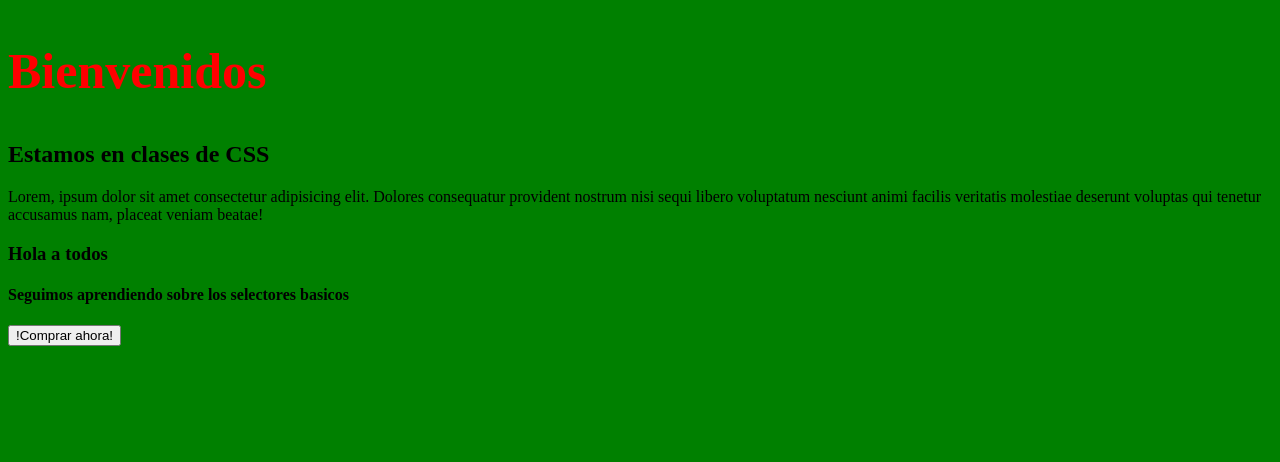
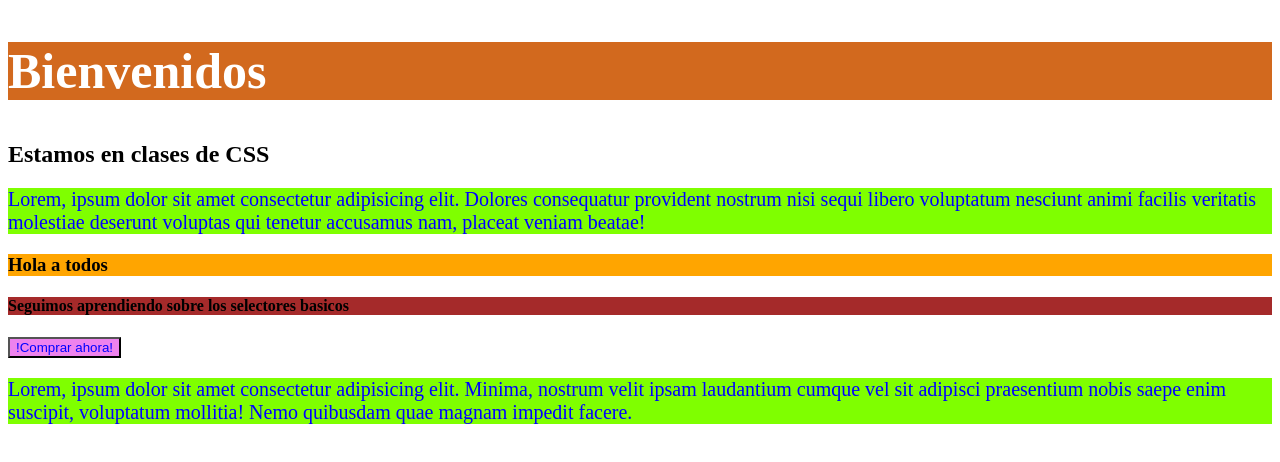
Before and after one commit to ThynTaN/bootcamp-frontend-python-lmv, a plain HTML site: page semana02/dia01-01-css/index.html in a window 1280 px wide. Drawn offline with Linux system fonts and the light colour scheme.

Commit message:
semana02, dia01, css

```diff
--- a/semana02/dia01-01-css/estilos.css
+++ b/semana02/dia01-01-css/estilos.css
@@ -1,3 +1,28 @@
-body {
+/*body {
     background-color: green;
+}*/
+p {
+    color: blue;
+    background-color: chartreuse;
+    font-size: 20px;
 }
+/* TODO: Añadan un background a la etiqueta h1 y cambien su tamaño a 50px*/
+h1 {
+    background-color: chocolate;
+    color: blue;
+    font-size: 50px;
+}
+h3 {
+    background-color: orange;
+
+}
+#estado {
+    background-color: brown;
+}
+.btn {
+    background-color: violet;
+}
+.texto-resaltado {
+    color: blue;
+
+}
--- a/semana02/dia01-01-css/index.html
+++ b/semana02/dia01-01-css/index.html
@@ -6,7 +6,7 @@
     <title>CSS</title>
     <style>
         body {
-            background-color: black;
+            /*background-color: black;*/
         }
         </style>
     <link rel="stylesheet" href="estilos.css">
@@ -14,7 +14,7 @@
 </head>
 <body>
     <section>
-        <h1 style="color: red;font-size: 50px;">Bienvenidos</h1>
+        <h1 style="color: white;">Bienvenidos</h1>
         <h2>Estamos en clases de CSS</h2>
         <P>Lorem, ipsum dolor sit amet consectetur adipisicing elit. Dolores consequatur provident nostrum nisi sequi libero voluptatum nesciunt animi facilis veritatis molestiae deserunt voluptas qui tenetur accusamus nam, placeat veniam beatae!</P>
 
@@ -23,6 +23,7 @@
         <h3>Hola a todos</h3>
         <h4 id="estado">Seguimos aprendiendo sobre los selectores basicos</h4>
         <button class="btn texto-resaltado">!Comprar ahora!</button>
+        <p>Lorem, ipsum dolor sit amet consectetur adipisicing elit. Minima, nostrum velit ipsam laudantium cumque vel sit adipisci praesentium nobis saepe enim suscipit, voluptatum mollitia! Nemo quibusdam quae magnam impedit facere.</p>
     </section>
 
 </body>
```
